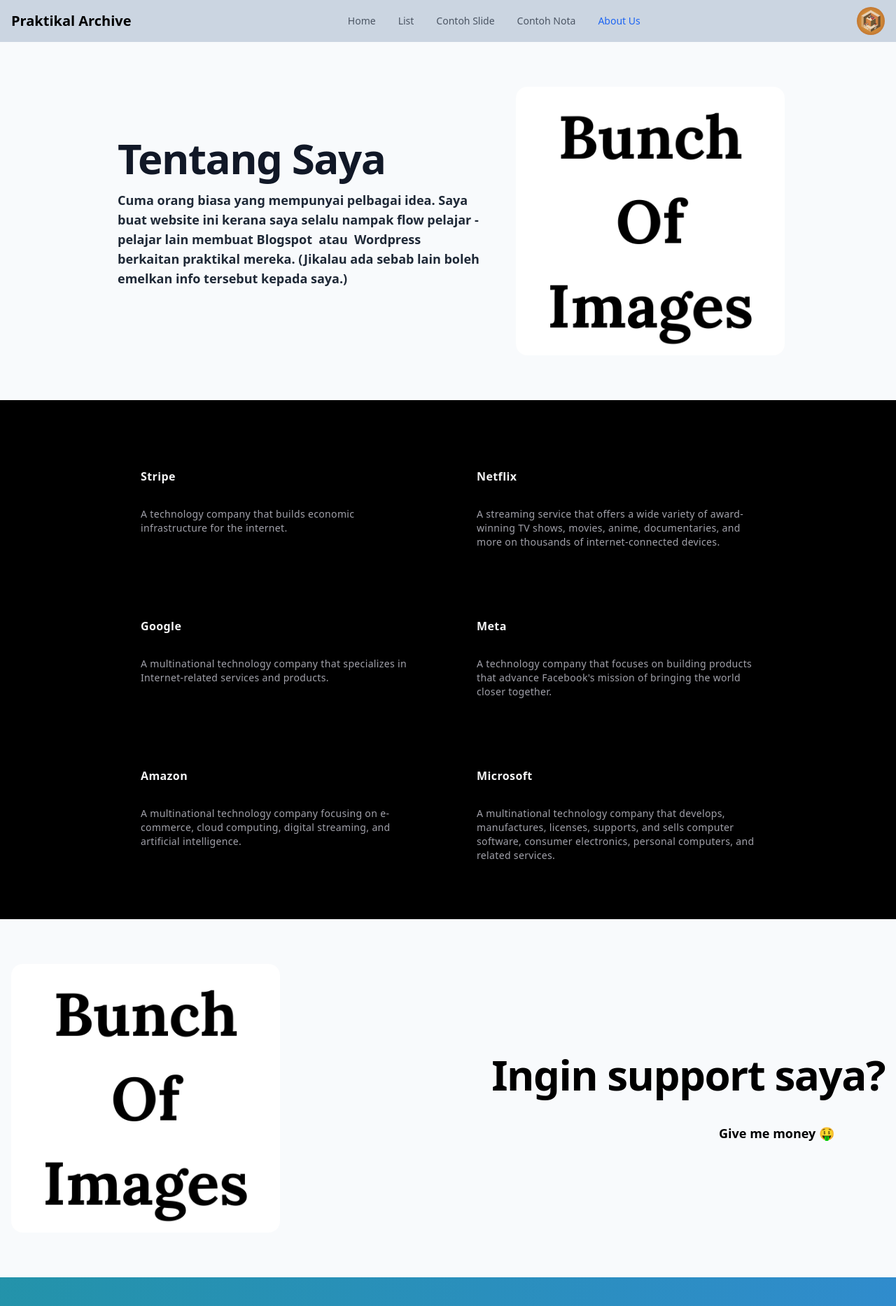
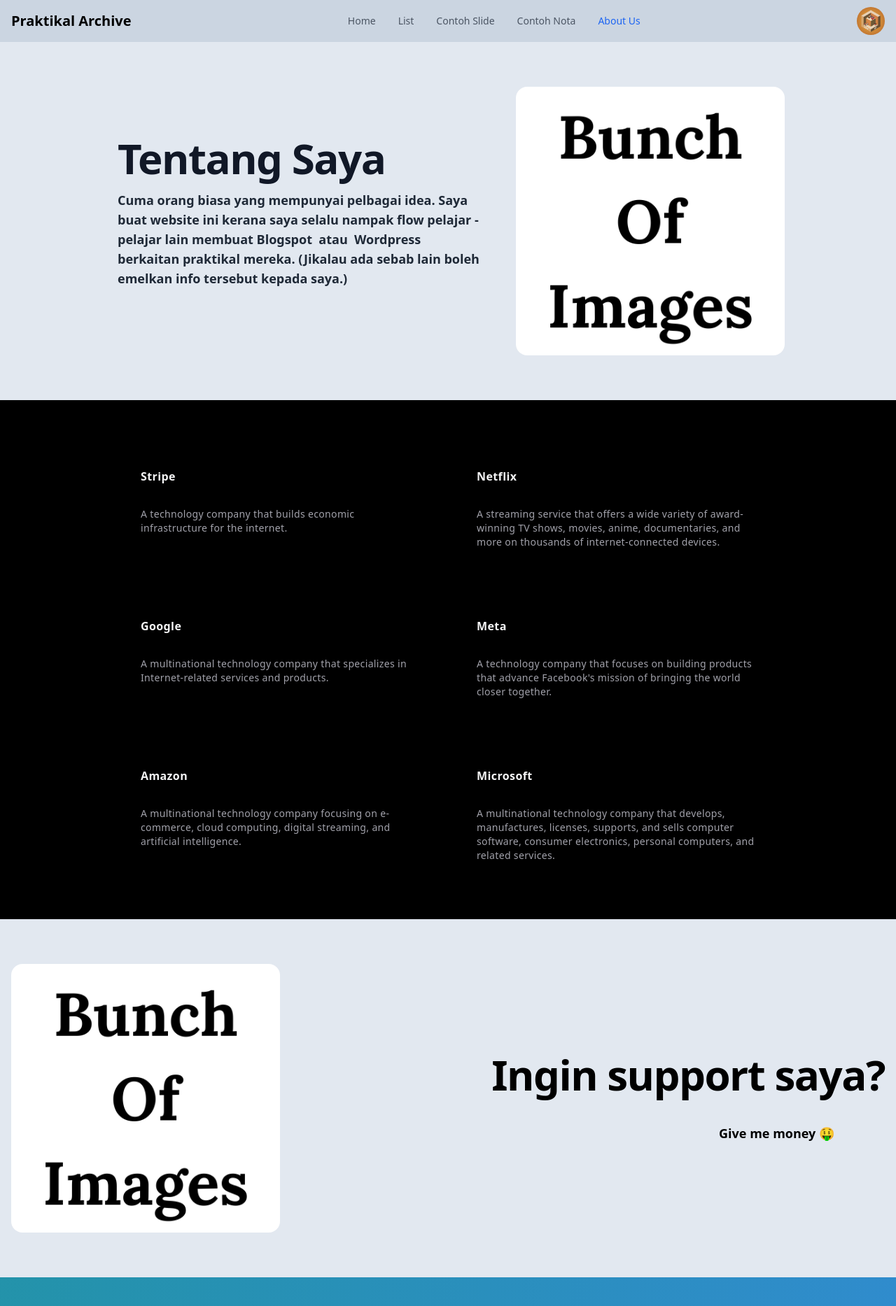
Before and after one commit to YOLO-GIT/intern-stuff, a React (Vite) app in the folder intern-stuff/: page /about_us in a window 1280 px wide. Shown: the top 1867 px of the page at 70% size. Built offline with nearby package versions, Linux system fonts and the light colour scheme.

Commit message:
Changes some Background Hue

```diff
--- a/intern-stuff/src/components/contoh_note.jsx
+++ b/intern-stuff/src/components/contoh_note.jsx
@@ -9,7 +9,7 @@
   return (
     <>
       <Header />
-      <div className="bg-slate-50">
+      <div className="bg-slate-200">
         <Pin />
       </div>
       {/* <Socials /> */}
--- a/intern-stuff/src/components/contoh_slide.jsx
+++ b/intern-stuff/src/components/contoh_slide.jsx
@@ -9,7 +9,7 @@
   return (
     <>
       <Header />
-      <div className="bg-slate-50">
+      <div className="bg-slate-200">
         <Card />
       </div>
       {/* <Socials /> */}
--- a/intern-stuff/src/components/document.jsx
+++ b/intern-stuff/src/components/document.jsx
@@ -9,7 +9,7 @@
   return (
     <>
       <Header />
-      <div className="bg-slate-500">
+      <div className="bg-slate-200">
         <DocHoverEffect />
       </div>
       {/* <Socials /> */}
--- a/intern-stuff/src/components/home.jsx
+++ b/intern-stuff/src/components/home.jsx
@@ -10,7 +10,7 @@
   return (
     <>
       <Header />
-      <section class="bg-white dark:bg-slate-500">
+      <section class="bg-slate-200">
         <div class="grid max-w-screen-lg px-4 py-8 mx-auto lg:gap-8 xl:gap-0 lg:py-16 lg:grid-cols-12">
           <div class="ml-auto place-self-center lg:col-span-7 mt-5 sm:mt-0 rounded-md p-6">
             <h1 class="text-center sm:text-left max-w-2xl mb-4 text-4xl font-extrabold tracking-tight leading-none md:text-5xl xl:text-6xl dark:text-white text-gray-900 sm:text-gray-900">
@@ -18,7 +18,12 @@
             </h1>
             <p class="text-center sm:text-left mb-6 font-semibold dark:text-white text-gray-800 sm:text-gray-800 md:text-lg">
               Hello pelajar - pelajar praktikal! Selamat datang ke...
-              <Typewriter />
+              <div className="hidden sm:flex">
+                <Typewriter />
+              </div>
+              <div className="sm:hidden font-bold underline">
+                PRAKTIKAL ARCHIVE
+              </div>
               Di sini, anda akan dapat info cara - cara mendokumentasikan
               perkara yang melibatkan tugasan anda di firma dan cara - cara
               mencatatkannya. (Tidak termasuk perkara seperti: format institusi
--- a/intern-stuff/src/components/statement.jsx
+++ b/intern-stuff/src/components/statement.jsx
@@ -9,7 +9,7 @@
 const Statement = () => {
   return (
     <>
-      <section class="bg-slate-50">
+      <section class="bg-slate-200">
         <div class="grid max-w-screen-lg px-4 py-8 mx-auto lg:gap-8 xl:gap-0 lg:py-16 lg:grid-cols-12">
           <div class="ml-auto place-self-center lg:col-span-7 mt-5 sm:mt-0 rounded-md p-6">
             <h1 class="text-center sm:text-left max-w-2xl mb-4 text-4xl font-extrabold tracking-tight leading-none md:text-5xl xl:text-6xl dark:text-white text-gray-900 sm:text-gray-900">
@@ -38,7 +38,7 @@
         <CardHoverEffect />
       </section>
 
-      <section class="bg-slate-50">
+      <section class="bg-slate-200">
         <div class="container mx-auto px-4 py-8 lg:py-16">
           <div class="grid grid-cols-1 lg:grid-cols-2 gap-20">
             <div class="w-full">
```
